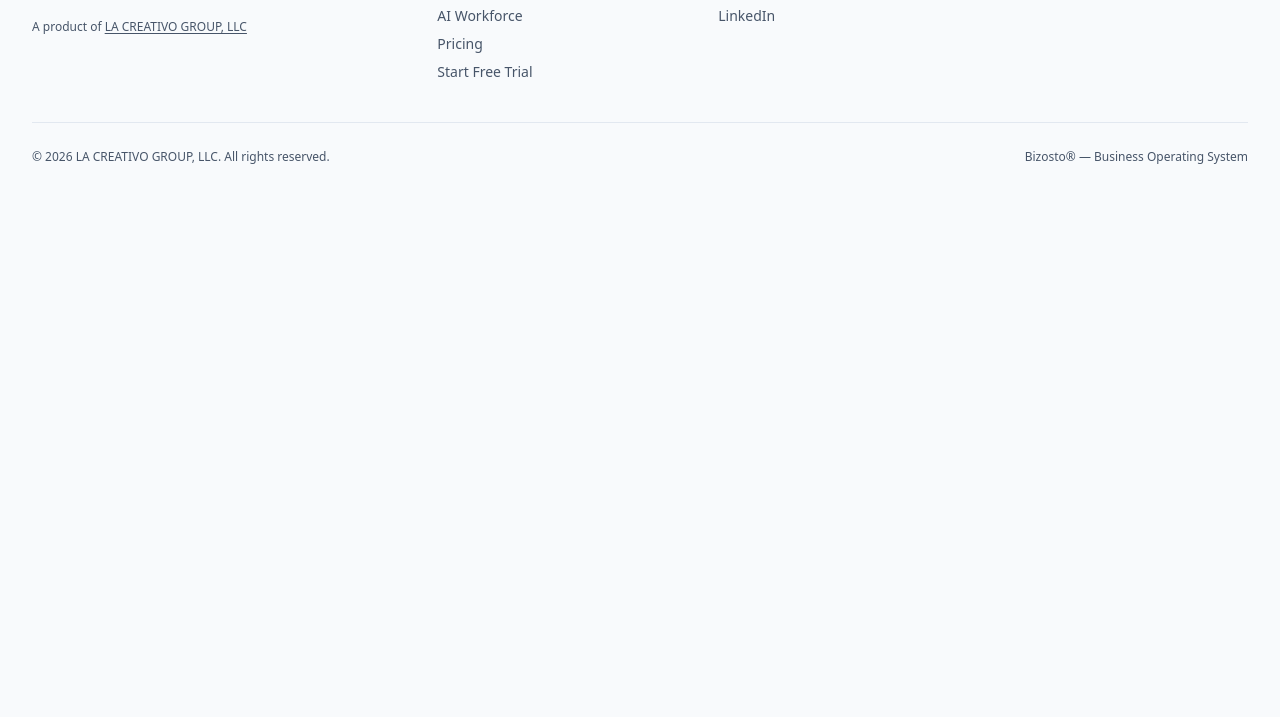
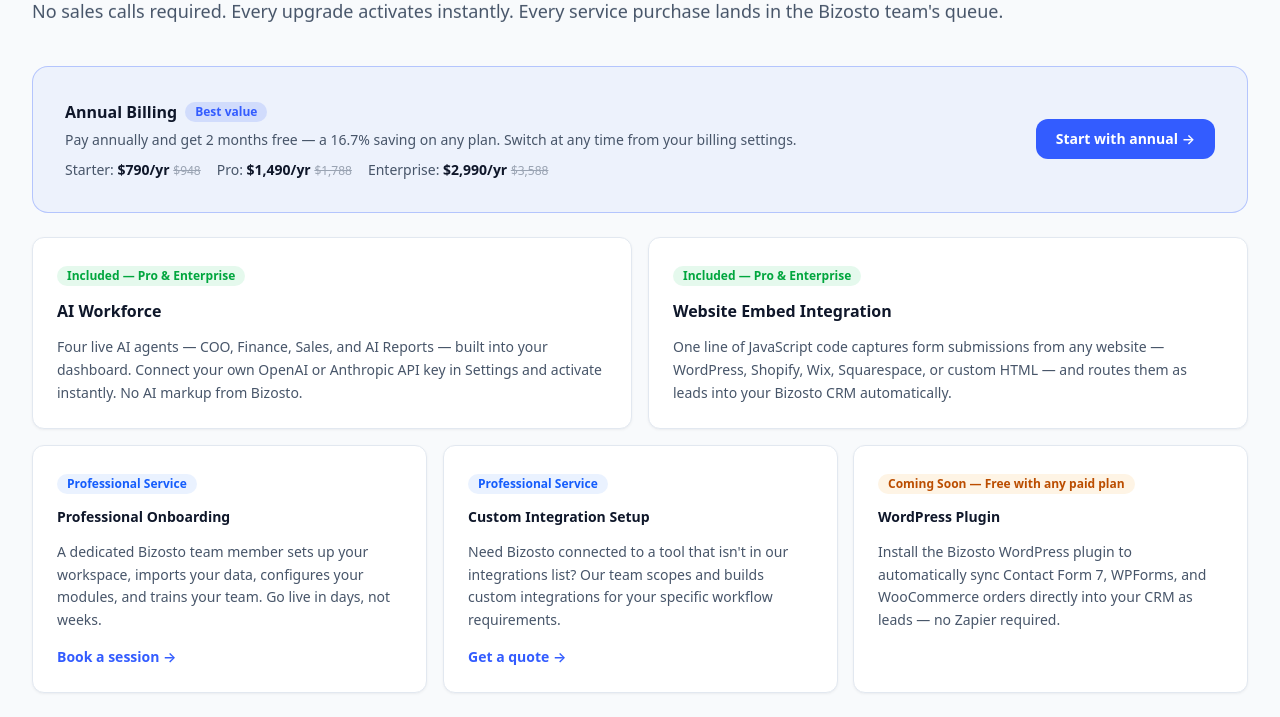
Before and after one commit to lacreativodesign/bizosto-website, a Next.js app: page /pricing in a window 1280 px wide. Shown: the part 4799-5516 px from the top of the page. Before the commit the page ends 5013 px from the top, so only its background shows below. Built offline with nearby package versions, Linux system fonts and the light colour scheme.

Commit message:
feat: pricing page add-ons services section

```diff
--- a/app/pricing/page.tsx
+++ b/app/pricing/page.tsx
@@ -163,6 +163,154 @@
             </div>
           </Container>
         </Section>
+
+        {/* ── Add-ons, Upgrades & Services ──────────── */}
+        <Section>
+          <Container>
+            <ScrollReveal>
+              <SectionHeading
+                eyebrow="Add-ons & Services"
+                title="Everything you can add, upgrade, or buy — online, right now."
+                subtitle="No sales calls required. Every upgrade activates instantly. Every service purchase lands in the Bizosto team's queue."
+              />
+            </ScrollReveal>
+
+            {/* Annual billing */}
+            <ScrollReveal>
+              <div className="mt-10 rounded-2xl border border-primary/30 bg-primary/5 p-6 sm:p-8">
+                <div className="flex flex-col gap-4 sm:flex-row sm:items-center sm:justify-between">
+                  <div className="space-y-1">
+                    <div className="flex items-center gap-2">
+                      <p className="text-base font-semibold text-foreground">Annual Billing</p>
+                      <span className="rounded-full bg-primary/15 px-2.5 py-0.5 text-xs font-bold text-primary">
+                        Best value
+                      </span>
+                    </div>
+                    <p className="text-sm text-muted-foreground">
+                      Pay annually and get 2 months free — a 16.7% saving on any plan.
+                      Switch at any time from your billing settings.
+                    </p>
+                    <div className="mt-2 flex flex-wrap gap-4 text-sm">
+                      <span className="text-muted-foreground">
+                        Starter: <strong className="text-foreground">$790/yr</strong>{" "}
+                        <span className="text-xs line-through opacity-50">$948</span>
+                      </span>
+                      <span className="text-muted-foreground">
+                        Pro: <strong className="text-foreground">$1,490/yr</strong>{" "}
+                        <span className="text-xs line-through opacity-50">$1,788</span>
+                      </span>
+                      <span className="text-muted-foreground">
+                        Enterprise: <strong className="text-foreground">$2,990/yr</strong>{" "}
+                        <span className="text-xs line-through opacity-50">$3,588</span>
+                      </span>
+                    </div>
+                  </div>
+                  <a
+                    href="https://app.bizosto.com/signup"
+                    className="inline-flex flex-shrink-0 items-center justify-center rounded-xl bg-primary px-5 py-2.5 text-sm font-semibold text-primary-foreground transition hover:bg-primary/90"
+                  >
+                    Start with annual →
+                  </a>
+                </div>
+              </div>
+            </ScrollReveal>
+
+            {/* Included features */}
+            <div className="mt-6 grid gap-4 sm:grid-cols-2">
+              {[
+                {
+                  badge: "Included — Pro & Enterprise",
+                  badgeColor: "bg-green-500/10 text-green-600",
+                  title: "AI Workforce",
+                  description:
+                    "Four live AI agents — COO, Finance, Sales, and AI Reports — built into your dashboard. Connect your own OpenAI or Anthropic API key in Settings and activate instantly. No AI markup from Bizosto.",
+                  cta: null,
+                },
+                {
+                  badge: "Included — Pro & Enterprise",
+                  badgeColor: "bg-green-500/10 text-green-600",
+                  title: "Website Embed Integration",
+                  description:
+                    "One line of JavaScript code captures form submissions from any website — WordPress, Shopify, Wix, Squarespace, or custom HTML — and routes them as leads into your Bizosto CRM automatically.",
+                  cta: null,
+                },
+              ].map((item) => (
+                <ScrollReveal key={item.title}>
+                  <Card className="h-full space-y-3">
+                    <span className={`inline-flex rounded-full px-2.5 py-0.5 text-xs font-semibold ${item.badgeColor}`}>
+                      {item.badge}
+                    </span>
+                    <p className="text-base font-semibold text-foreground">{item.title}</p>
+                    <p className="text-sm text-muted-foreground leading-relaxed">{item.description}</p>
+                  </Card>
+                </ScrollReveal>
+              ))}
+            </div>
+
+            {/* Paid services */}
+            <div className="mt-4 grid gap-4 sm:grid-cols-3">
+              {[
+                {
+                  badge: "Professional Service",
+                  badgeColor: "bg-blue-500/10 text-blue-600",
+                  title: "Professional Onboarding",
+                  description:
+                    "A dedicated Bizosto team member sets up your workspace, imports your data, configures your modules, and trains your team. Go live in days, not weeks.",
+                  cta: { label: "Book a session", href: "/book-demo" },
+                },
+                {
+                  badge: "Professional Service",
+                  badgeColor: "bg-blue-500/10 text-blue-600",
+                  title: "Custom Integration Setup",
+                  description:
+                    "Need Bizosto connected to a tool that isn't in our integrations list? Our team scopes and builds custom integrations for your specific workflow requirements.",
+                  cta: { label: "Get a quote", href: "/contact" },
+                },
+                {
+                  badge: "Coming Soon — Free with any paid plan",
+                  badgeColor: "bg-amber-500/10 text-amber-700",
+                  title: "WordPress Plugin",
+                  description:
+                    "Install the Bizosto WordPress plugin to automatically sync Contact Form 7, WPForms, and WooCommerce orders directly into your CRM as leads — no Zapier required.",
+                  cta: null,
+                },
+              ].map((item) => (
+                <ScrollReveal key={item.title}>
+                  <Card className="h-full space-y-3">
+                    <span className={`inline-flex rounded-full px-2.5 py-0.5 text-xs font-semibold ${item.badgeColor}`}>
+                      {item.badge}
+                    </span>
+                    <p className="text-sm font-semibold text-foreground">{item.title}</p>
+                    <p className="text-sm text-muted-foreground leading-relaxed">{item.description}</p>
+                    {item.cta && (
+                      <a
+                        href={item.cta.href}
+                        className="inline-flex items-center text-sm font-semibold text-primary hover:underline"
+                      >
+                        {item.cta.label} →
+                      </a>
+                    )}
+                  </Card>
+                </ScrollReveal>
+              ))}
+            </div>
+
+            {/* Platform fee note */}
+            <ScrollReveal>
+              <div className="mt-6 rounded-xl border border-border bg-surface-muted p-5 text-center">
+                <p className="text-sm font-semibold text-foreground">
+                  Payment terminal — 0.5% platform handling fee
+                </p>
+                <p className="mt-1 text-sm text-muted-foreground">
+                  When your clients pay invoices through the Bizosto payment terminal, a 0.5% platform
+                  handling fee applies on top of Stripe&apos;s standard processing rate. This only applies
+                  to client payments collected through Bizosto — not your subscription.
+                </p>
+              </div>
+            </ScrollReveal>
+          </Container>
+        </Section>
+
       </div>
     </PageShell>
   );
```
